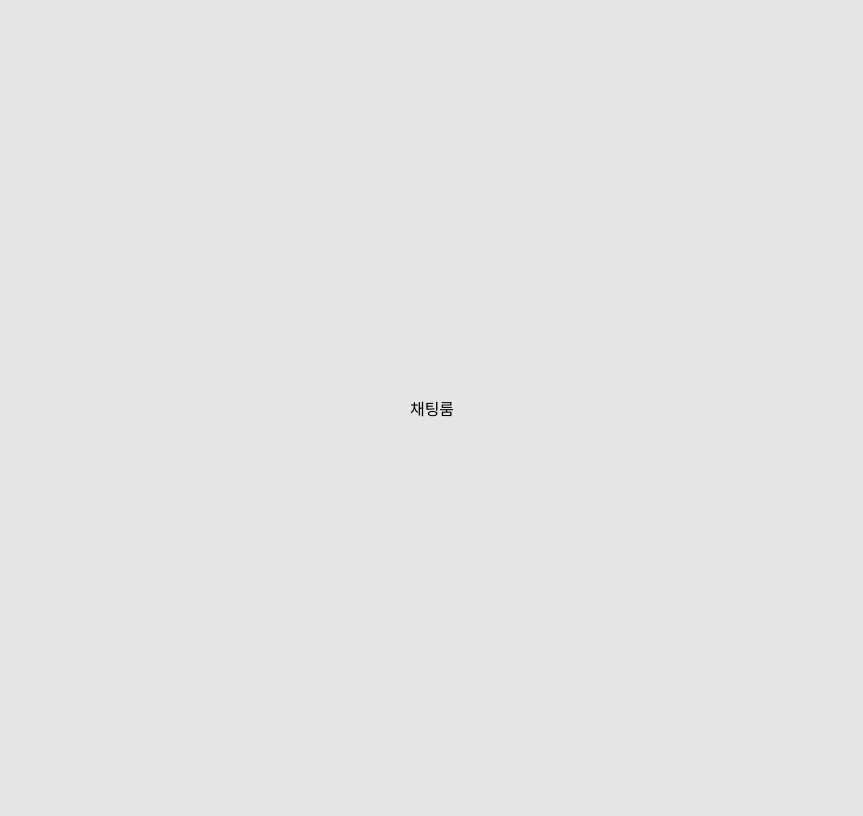
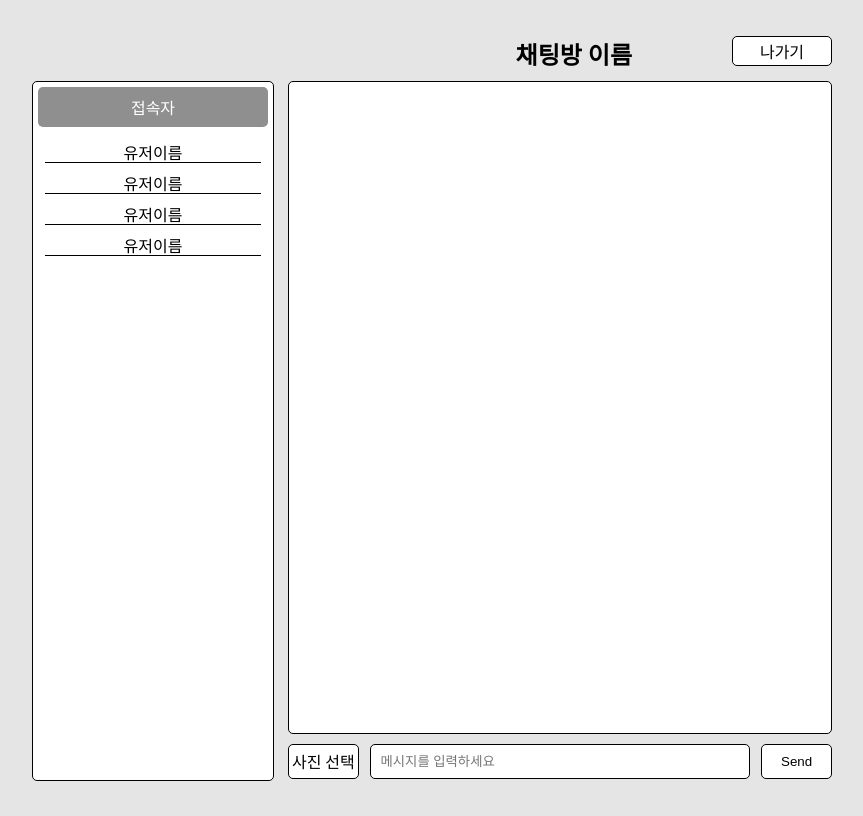
Before and after one commit to Byeong98/chat, a React (Create React App) app in the folder frontend/: page /chat/1 in a window 1280 px wide. Shown: the whole page, without its empty margins (208-1071 px from the left). Built offline with nearby package versions, Linux system fonts and the light colour scheme.

Commit message:
frontend 디자인 완료

```diff
--- /dev/null
+++ b/frontend/src/components/ChatContainer/ChatContainer.js
@@ -0,0 +1,45 @@
+import React from 'react';
+import styles from './ChatContainer.module.css'
+
+const ChatContainer = () => {
+
+    const handleMessageSubmit = () => { }
+    return (
+        <div className={styles.chat_container}>
+            <div className={styles.chat_content_container}>
+
+            </div>
+            <div className={styles.chat_input_container}>
+                <label
+                    htmlFor="chat-image-input"
+                    className={styles.chat_image_label}
+                    >사진 선택</label>
+                <input
+                    className={styles.chat_image_input}
+                    id="chat-image-input"
+                    accept="image/*"
+                    type="file"
+                />
+
+                <input
+                    className={styles.chat_message_input}
+                    id="chat-message-input"
+                    type="text"
+                    maxlength="50"
+                    placeholder="메시지를 입력하세요"
+                    aria-label="메시지 입력"
+                />
+
+                <input
+                    className={styles.chat_message_submit}
+                    id="chat-message-submit"
+                    type="button"
+                    value="Send"
+                    onClick={handleMessageSubmit}
+                />
+            </div>
+        </div>
+    );
+};
+
+export default ChatContainer;
--- /dev/null
+++ b/frontend/src/components/ChatContainer/ChatContainer.module.css
@@ -0,0 +1,57 @@
+.chat_container {
+    width: 68%;
+}
+
+.chat_content_container {
+    border: 1px solid ;
+    border-radius: 5px;
+    background-color: #ffffff;
+    height: 93%;
+}
+
+
+.chat_input_container{
+    display: flex;
+    justify-content: space-between;
+    align-items: center;
+    margin-top: 10px;
+    height: 5%;
+}
+
+.chat_image_input{
+    display: none;
+}
+
+.chat_image_label{
+    width: 13%;
+    height: 100%;
+    border: 1px solid #000;
+    border-radius: 5px;
+    background-color: #ffffff;
+    display: flex;
+    align-items: center;
+    justify-content: center;
+    box-sizing: border-box; /* 크기 계산 방식을 통일 */
+}
+
+.chat_image_label:hover{
+    cursor: pointer;
+    background: rgba(0, 0, 0, 0.1);
+}
+
+.chat_message_input{
+    width: 70%;
+    height: 100%;
+    padding-left: 10px;
+    border: 1px solid #000;
+    border-radius: 5px;
+    box-sizing: border-box; /* 크기 계산 방식을 통일 */
+}
+
+.chat_message_submit{
+    width: 13%;
+    height: 100%;
+    border: 1px solid #000;
+    border-radius: 5px;
+    background-color: #ffffff;
+}
--- a/frontend/src/components/ChatRoom/ChatRoom.js
+++ b/frontend/src/components/ChatRoom/ChatRoom.js
@@ -1,10 +1,20 @@
 import React from 'react';
+import styles from './ChatRoom.module.css'
+import ChatContainer from '../ChatContainer/ChatContainer';
+import CurrentUser from '../CurrentUser/CurrentUser';
 
 const ChatRoom = () => {
     return (
-        <div>
-            <text>채팅룸</text>
+        <div className={styles.chat_room_container}>
+        <div className={styles.chat_room_out}>
+            <h2 className={styles.chat_title}>채팅방 이름</h2>
+            <input className={styles.chat_room_out_button}type='button' value='나가기'></input>
         </div>
+        <div className={styles.chat_container}>
+            <CurrentUser />
+            <ChatContainer />
+        </div>
+    </div>
     );
 };
 
--- a/frontend/src/components/ChatRoom/ChatRoom.module.css
+++ b/frontend/src/components/ChatRoom/ChatRoom.module.css
@@ -0,0 +1,27 @@
+.chat_room_container{
+    width: 100%;
+}
+
+.chat_title{
+    margin: 0 100px;
+}
+
+.chat_room_out{
+    display: flex;
+    justify-content: flex-end;
+    margin-bottom: 10px;
+}
+.chat_room_out_button{
+    border: 1px solid #000;
+    border-radius: 5px;
+    background-color: #ffffff;
+    height: 30px;
+    width: 100px;
+    font-size: 16px;
+}
+
+.chat_container {
+    display: flex;
+    justify-content: space-between;
+    height: 700px;
+}
--- /dev/null
+++ b/frontend/src/components/CurrentUser/CurrentUser.js
@@ -0,0 +1,29 @@
+import React from 'react';
+import styles from './CurrentUser.module.css'
+
+const CurrentUser = () => {
+    return (
+        <div className={styles.current_user_container}>
+            <div className={styles.current_user_title}>
+                <text>접속자</text>
+            </div>
+            {/* 리스트 뽑아서 가져오기 */}
+            <div className={styles.user_container}>
+                <div className={styles.user_name}>
+                    <text>유저이름</text>
+                </div>
+                <div className={styles.user_name}>
+                    <text>유저이름</text>
+                </div>
+                <div className={styles.user_name}>
+                    <text>유저이름</text>
+                </div>
+                <div className={styles.user_name}>
+                    <text>유저이름</text>
+                </div>
+            </div>
+        </div>
+    );
+};
+
+export default CurrentUser;
--- /dev/null
+++ b/frontend/src/components/CurrentUser/CurrentUser.module.css
@@ -0,0 +1,34 @@
+.current_user_container {
+    border: 1px solid ;
+    border-radius: 5px;
+    background-color: #ffffff;
+    width: 30%;
+}
+
+.current_user_title{
+    color: #ffffff;
+    border-radius: 5px;
+    background-color: rgba(32,32, 32, 0.5);
+    margin: 5px;
+    height: 40px;
+    display: flex;
+    justify-content: center;
+    align-items: center;
+}
+
+.user_container{
+    display: flex;
+    flex-direction: column;
+    justify-content: space-evenly;
+    align-items: center;
+}
+
+.user_name{
+    margin-top: 10px;
+    border-bottom: 1px solid ;
+    height: 20px;
+    width: 90%;
+    display: flex;
+    justify-content: space-evenly;
+    align-items: center;
+}
--- a/frontend/src/components/Home/Home.js
+++ b/frontend/src/components/Home/Home.js
@@ -1,15 +1,17 @@
 import React from 'react';
 import ChatList from '../ChatList/ChatList';
 import ChatRank from '../ChatRank/ChatRank';
-import style from './Home.module.css'
+import styles from './Home.module.css'
 
 const home = () => {
     return (
-        <div className={style.home_container}>
-            <div className={style.home_create_room_button}>
-                <input type='button' value='채팅방 생성'></input>
+        <div className={styles.home_container}>
+            <div className={styles.home_create_room}>
+                <input
+                className={styles.home_create_room_button}
+                type='button' value='채팅방 생성'></input>
             </div>
-            <div className={style.home_list_container}>
+            <div className={styles.home_list_container}>
                 <ChatRank />
                 <ChatList />
             </div>
--- a/frontend/src/components/Home/Home.module.css
+++ b/frontend/src/components/Home/Home.module.css
@@ -2,10 +2,19 @@
     width: 100%;
 }
 
-.home_create_room_button{
+.home_create_room{
     display: flex;
     justify-content: flex-end;
     margin-bottom: 10px;
+}
+
+.home_create_room_button{
+    border: 1px solid #000;
+    border-radius: 5px;
+    background-color: #ffffff;
+    height: 30px;
+    width: 100px;
+    font-size: 16px;
 }
 
 .home_list_container {
--- a/frontend/src/index.css
+++ b/frontend/src/index.css
@@ -7,6 +7,11 @@ body {
   overflow: hidden;
 }
 
+input[type="button"]:hover {
+  cursor: pointer;
+  background: rgba(0, 0, 0, 0.1);
+}
+
 code {
   font-family: source-code-pro, Menlo, Monaco, Consolas, 'Courier New',
     monospace;
```
